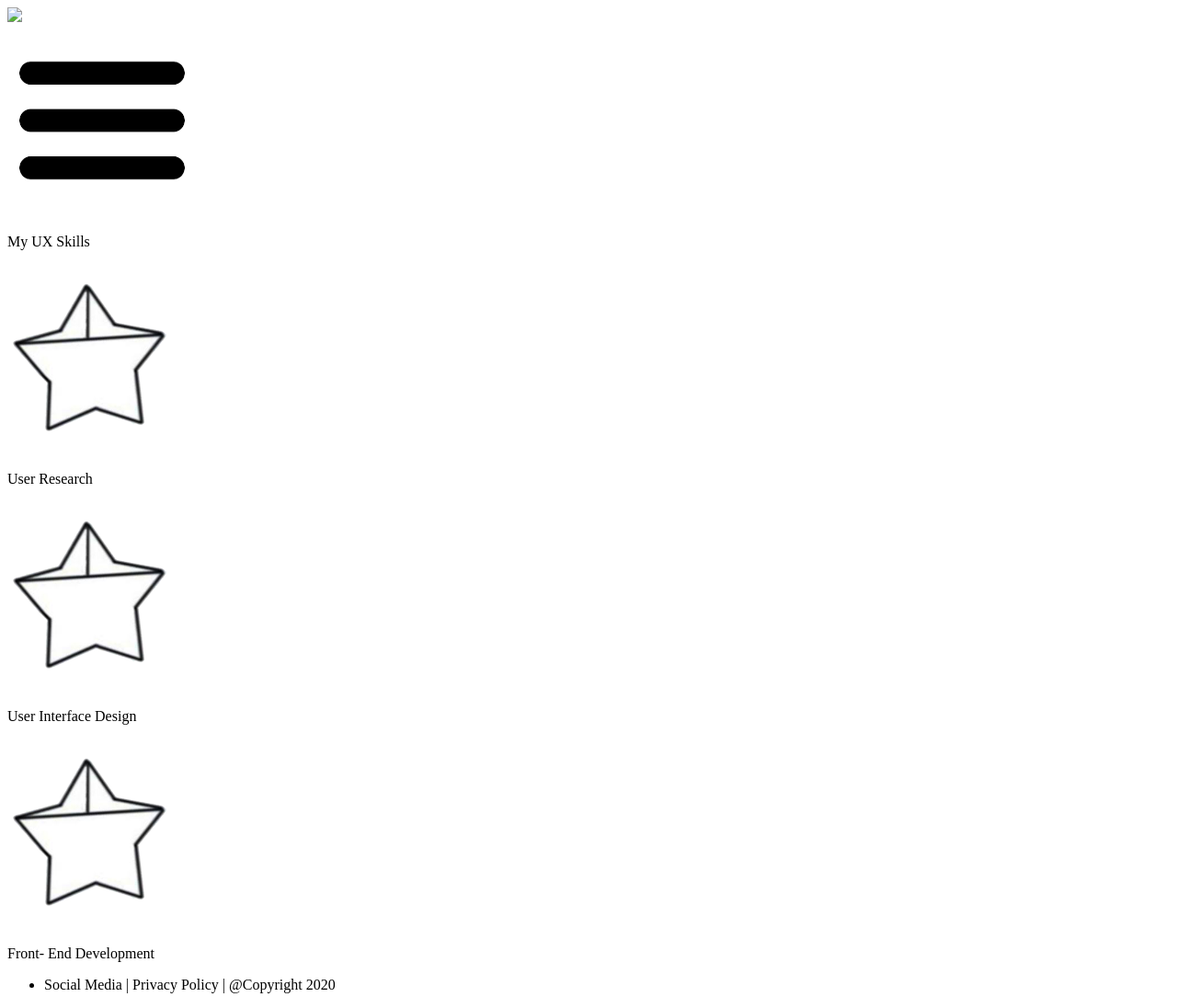
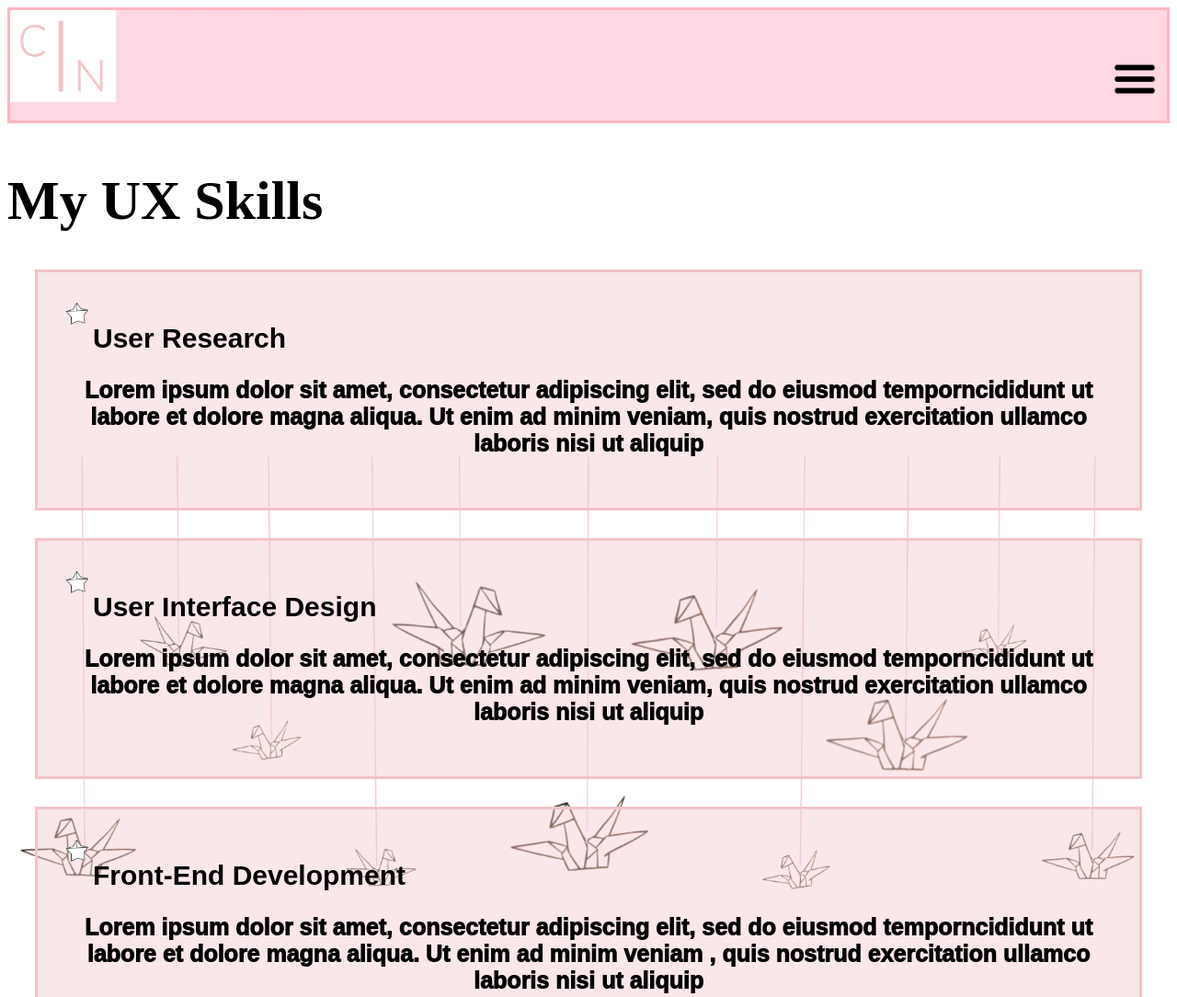
Before and after one commit to wosbird/UX_UI_HW_18, a plain HTML site: page index.html in a window 1280 px wide. Shown: the top 1084 px of the page at 92% size. Drawn offline with Linux system fonts and the light colour scheme; files whose address does not match are found by name.

Commit message:
Kat's genius work

```diff
--- a/index.html
+++ b/index.html
@@ -5,7 +5,8 @@
     <title></title>
 
 
-<link href="https://fonts.googleapis.com/css2?family=Mulish:wght@200&display=swap" rel="stylesheet">
+
+<link rel="stylesheet" href="style.css">
 
 </head>
 
@@ -15,49 +16,44 @@
 
 <div id="navbar">
     <div class="navbar-left-items">
-        <img src="logo.png" class="nav-logo"/>
+        <img src="../UX_UI_HW_18/image/logo.png" class="nav-logo"/>
     </div>
 
     <div class="navbar-right-items">
         <img src="image/ham-bar.png" class="nav-ham"/></li>
     </div>
-</div>
+    </div>
 
 
 
 
-    <div class="tile is-ancestor">
-        <div class="tile is-6 is-vertical is-parent">
-          <div class="tile is-child box"></div>
 
 
-                <p>My UX Skills </p>
-            </p>
-          </div>
 
-        </div>
-
-        <div class="tile is-parent">
-          <div class="tile is-child box">
-
+              <h1>My UX Skills</h1>
 
 
 
             <div class="pink-box">
-            <img src="image/stars.png"/>
-            <p>User Research</p>
+            <img src="image/stars.png" class="image">
+            <h2>User Research</h2> <p>Lorem ipsum dolor sit amet, consectetur adipiscing elit, sed do eiusmod
+                temporncididunt ut labore et dolore magna aliqua. Ut enim ad minim veniam, quis nostrud exercitation ullamco laboris nisi ut aliquip</p>
             </div>
 
 
             <div class="pink-box">
-            <img src="image/stars.png"/>
-            <p>User Interface Design </p>
+            <img src="image/stars.png" class="image">
+            <h2>User Interface Design</h2>
+            <p>Lorem ipsum dolor sit amet, consectetur adipiscing elit, sed do eiusmod
+                temporncididunt ut labore et dolore magna aliqua. Ut enim ad minim veniam, quis nostrud exercitation ullamco laboris nisi ut aliquip</p>
             </div>
 
 
             <div class="pink-box">
-                <img src="image/stars.png"/>
-                <p>Front- End Development </p>
+                <img src="image/stars.png" class="image">
+            <h2>Front-End Development</h2>
+            <p>Lorem ipsum dolor sit amet, consectetur adipiscing elit, sed do eiusmod
+                temporncididunt ut labore et dolore magna aliqua. Ut enim ad minim veniam , quis nostrud exercitation ullamco laboris nisi ut aliquip</p>
             </div>
 
 
@@ -65,9 +61,6 @@
 
 
 
-        </div>
-      </div>
-    </div>
 
 
 <footer>
--- a/style.css
+++ b/style.css
@@ -10,34 +10,30 @@
 }
 
 
-.pink-box p{
+p{
     text-align: center;
     font-weight: 1000;
 
 }
 
-.pink-box-title {
+h2 {
     font-weight: 600;
     font-size: 30px;
     padding-left: 30px;
 }
 
-.pink-box img {
+.pink-box .image {
     height: 30px;
     float: left;
 }
 
 
+h1{
+    font-weight: 800px;
+    font-size: 60px;
 
-/** ==========  CUSTOM CSS =========== **/
-.tile.is-parent {
-    padding: 0px;
 }
 
-.box {
-    box-shadow: none;
-    background-color: #ffffff00;
-}
 
 /** ==========  NAVIGATION BAR =========== **/
 #navbar{
```
